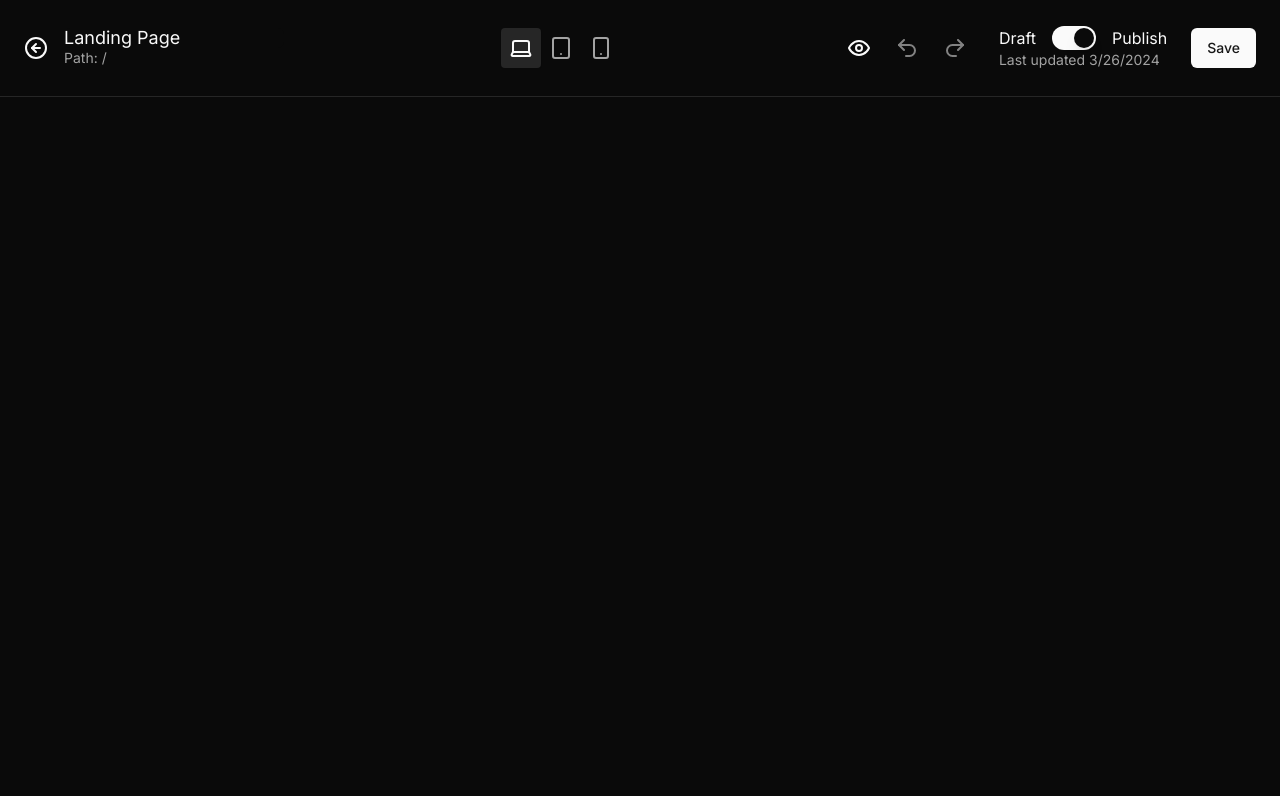
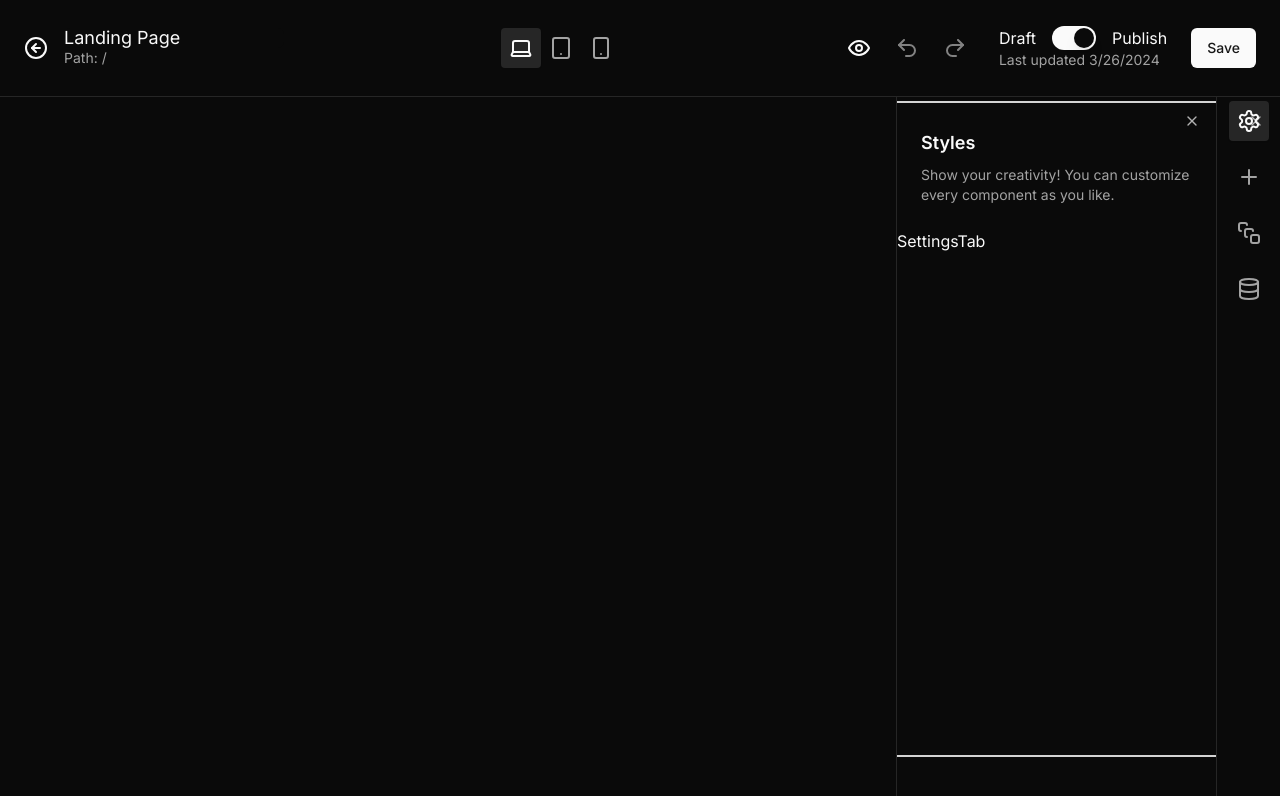
Before and after one commit to hassan-31x/website-builder-nextjs, a Next.js app: page /editor in a window 1280 px wide. Shown: the top 796 px of the page. Built offline with nearby package versions, Linux system fonts and the light colour scheme.

Commit message:
feat: tabs

```diff
--- /dev/null
+++ b/app/editor/_components/editor-sidebar/index.tsx
@@ -0,0 +1,74 @@
+"use client"
+
+import { Sheet, SheetContent, SheetDescription, SheetHeader, SheetTitle } from "@/components/ui/sheet"
+import { Tabs, TabsContent } from "@/components/ui/tabs"
+import { RootState } from "@/redux/store"
+import { clsx } from "clsx"
+import { useDispatch, useSelector } from "react-redux"
+import TabsList from "./tabs"
+import SettingsTab from "./tabs/settings-tab"
+
+type Props = {}
+
+const EditorSidebar = (props: Props) => {
+  const dispatch = useDispatch()
+  const state = useSelector((state: RootState) => state.builder)
+
+  return (
+    <Sheet
+      open={true}
+      modal={false}
+    >
+      <Tabs
+        className="w-full "
+        defaultValue="Settings"
+      >
+        <SheetContent
+          showX={false}
+          side="right"
+          className={clsx(
+            'mt-[97px] w-16 z-[80] shadow-none  p-0 focus:border-none transition-all overflow-hidden',
+            { hidden: state.editor.previewMode }
+          )}
+        >
+          <TabsList />
+        </SheetContent>
+        <SheetContent
+          showX={false}
+          side="right"
+          className={clsx(
+            'mt-[97px] w-80 z-[40] shadow-none p-0 mr-16 bg-background h-full transition-all overflow-hidden ',
+            { hidden: state.editor.previewMode }
+          )}
+        >
+          <div className="grid gap-4 h-full pb-36 overflow-scroll">
+            <TabsContent value="Settings">
+              <SheetHeader className="text-left p-6">
+                <SheetTitle>Styles</SheetTitle>
+                <SheetDescription>
+                  Show your creativity! You can customize every component as you
+                  like.
+                </SheetDescription>
+              </SheetHeader>
+              <SettingsTab />
+            </TabsContent>
+            <TabsContent value="Media">
+              {/* <MediaBucketTab subaccountId={subaccountId} /> */}
+            </TabsContent>
+            <TabsContent value="Components">
+              <SheetHeader className="text-left p-6 ">
+                <SheetTitle>Components</SheetTitle>
+                <SheetDescription>
+                  You can drag and drop components on the canvas
+                </SheetDescription>
+              </SheetHeader>
+              {/* <ComponentsTab /> */}
+            </TabsContent>
+          </div>
+        </SheetContent>
+      </Tabs>
+    </Sheet>
+  )
+}
+
+export default EditorSidebar
--- /dev/null
+++ b/app/editor/_components/editor-sidebar/tabs/index.tsx
@@ -0,0 +1,38 @@
+import { Tabs, TabsContent, TabsList, TabsTrigger } from '@/components/ui/tabs'
+import { Database, Plus, SettingsIcon, SquareStackIcon } from 'lucide-react'
+
+type Props = {}
+
+const TabList = (props: Props) => {
+  return (
+    <TabsList className=" flex items-center flex-col justify-evenly w-full bg-transparent h-fit gap-4 ">
+      <TabsTrigger
+        value="Settings"
+        className="w-10 h-10 p-0 data-[state=active]:bg-muted"
+      >
+        <SettingsIcon />
+      </TabsTrigger>
+      <TabsTrigger
+        value="Components"
+        className="data-[state=active]:bg-muted w-10 h-10 p-0"
+      >
+        <Plus />
+      </TabsTrigger>
+
+      <TabsTrigger
+        value="Layers"
+        className="w-10 h-10 p-0 data-[state=active]:bg-muted"
+      >
+        <SquareStackIcon />
+      </TabsTrigger>
+      <TabsTrigger
+        value="Media"
+        className="w-10 h-10 p-0 data-[state=active]:bg-muted"
+      >
+        <Database />
+      </TabsTrigger>
+    </TabsList>
+  )
+}
+
+export default TabList
--- /dev/null
+++ b/app/editor/_components/editor-sidebar/tabs/settings-tab.tsx
@@ -0,0 +1,11 @@
+import React from 'react'
+
+type Props = {}
+
+const SettingsTab = (props: Props) => {
+  return (
+    <div>SettingsTab</div>
+  )
+}
+
+export default SettingsTab
--- a/app/editor/page.tsx
+++ b/app/editor/page.tsx
@@ -1,4 +1,5 @@
 import EditorNavigation from './_components/editor-navigation'
+import EditorSidebar from './_components/editor-sidebar'
 
 type Props = {}
 
@@ -6,6 +7,8 @@
   return (
     <div className='fixed top-0 bottom-0 left-0 right-0 z-[20] bg-background overflow-hidden'>
       <EditorNavigation />
+
+      <EditorSidebar />
     </div>
   )
 }
--- /dev/null
+++ b/components/ui/sheet.tsx
@@ -0,0 +1,140 @@
+"use client"
+
+import * as React from "react"
+import * as SheetPrimitive from "@radix-ui/react-dialog"
+import { cva, type VariantProps } from "class-variance-authority"
+import { X } from "lucide-react"
+
+import { cn } from "@/lib/utils"
+
+const Sheet = SheetPrimitive.Root
+
+const SheetTrigger = SheetPrimitive.Trigger
+
+const SheetClose = SheetPrimitive.Close
+
+const SheetPortal = SheetPrimitive.Portal
+
+const SheetOverlay = React.forwardRef<
+  React.ElementRef<typeof SheetPrimitive.Overlay>,
+  React.ComponentPropsWithoutRef<typeof SheetPrimitive.Overlay>
+>(({ className, ...props }, ref) => (
+  <SheetPrimitive.Overlay
+    className={cn(
+      "fixed inset-0 z-50 bg-black/80  data-[state=open]:animate-in data-[state=closed]:animate-out data-[state=closed]:fade-out-0 data-[state=open]:fade-in-0",
+      className
+    )}
+    {...props}
+    ref={ref}
+  />
+))
+SheetOverlay.displayName = SheetPrimitive.Overlay.displayName
+
+const sheetVariants = cva(
+  "fixed z-50 gap-4 bg-background p-6 shadow-lg transition ease-in-out data-[state=open]:animate-in data-[state=closed]:animate-out data-[state=closed]:duration-300 data-[state=open]:duration-500",
+  {
+    variants: {
+      side: {
+        top: "inset-x-0 top-0 border-b data-[state=closed]:slide-out-to-top data-[state=open]:slide-in-from-top",
+        bottom:
+          "inset-x-0 bottom-0 border-t data-[state=closed]:slide-out-to-bottom data-[state=open]:slide-in-from-bottom",
+        left: "inset-y-0 left-0 h-full w-3/4 border-r data-[state=closed]:slide-out-to-left data-[state=open]:slide-in-from-left sm:max-w-sm",
+        right:
+          "inset-y-0 right-0 h-full w-3/4  border-l data-[state=closed]:slide-out-to-right data-[state=open]:slide-in-from-right sm:max-w-sm",
+      },
+    },
+    defaultVariants: {
+      side: "right",
+    },
+  }
+)
+
+interface SheetContentProps
+  extends React.ComponentPropsWithoutRef<typeof SheetPrimitive.Content>,
+    VariantProps<typeof sheetVariants> {}
+
+const SheetContent = React.forwardRef<
+  React.ElementRef<typeof SheetPrimitive.Content>,
+  SheetContentProps
+>(({ side = "right", className, children, ...props }, ref) => (
+  <SheetPortal>
+    <SheetOverlay />
+    <SheetPrimitive.Content
+      ref={ref}
+      className={cn(sheetVariants({ side }), className)}
+      {...props}
+    >
+      {children}
+      <SheetPrimitive.Close className="absolute right-4 top-4 rounded-sm opacity-70 ring-offset-background transition-opacity hover:opacity-100 focus:outline-none focus:ring-2 focus:ring-ring focus:ring-offset-2 disabled:pointer-events-none data-[state=open]:bg-secondary">
+        <X className="h-4 w-4" />
+        <span className="sr-only">Close</span>
+      </SheetPrimitive.Close>
+    </SheetPrimitive.Content>
+  </SheetPortal>
+))
+SheetContent.displayName = SheetPrimitive.Content.displayName
+
+const SheetHeader = ({
+  className,
+  ...props
+}: React.HTMLAttributes<HTMLDivElement>) => (
+  <div
+    className={cn(
+      "flex flex-col space-y-2 text-center sm:text-left",
+      className
+    )}
+    {...props}
+  />
+)
+SheetHeader.displayName = "SheetHeader"
+
+const SheetFooter = ({
+  className,
+  ...props
+}: React.HTMLAttributes<HTMLDivElement>) => (
+  <div
+    className={cn(
+      "flex flex-col-reverse sm:flex-row sm:justify-end sm:space-x-2",
+      className
+    )}
+    {...props}
+  />
+)
+SheetFooter.displayName = "SheetFooter"
+
+const SheetTitle = React.forwardRef<
+  React.ElementRef<typeof SheetPrimitive.Title>,
+  React.ComponentPropsWithoutRef<typeof SheetPrimitive.Title>
+>(({ className, ...props }, ref) => (
+  <SheetPrimitive.Title
+    ref={ref}
+    className={cn("text-lg font-semibold text-foreground", className)}
+    {...props}
+  />
+))
+SheetTitle.displayName = SheetPrimitive.Title.displayName
+
+const SheetDescription = React.forwardRef<
+  React.ElementRef<typeof SheetPrimitive.Description>,
+  React.ComponentPropsWithoutRef<typeof SheetPrimitive.Description>
+>(({ className, ...props }, ref) => (
+  <SheetPrimitive.Description
+    ref={ref}
+    className={cn("text-sm text-muted-foreground", className)}
+    {...props}
+  />
+))
+SheetDescription.displayName = SheetPrimitive.Description.displayName
+
+export {
+  Sheet,
+  SheetPortal,
+  SheetOverlay,
+  SheetTrigger,
+  SheetClose,
+  SheetContent,
+  SheetHeader,
+  SheetFooter,
+  SheetTitle,
+  SheetDescription,
+}
--- a/package.json
+++ b/package.json
@@ -9,6 +9,7 @@
     "lint": "next lint"
   },
   "dependencies": {
+    "@radix-ui/react-dialog": "^1.0.5",
     "@radix-ui/react-dropdown-menu": "^2.0.6",
     "@radix-ui/react-slot": "^1.0.2",
     "@radix-ui/react-switch": "^1.0.3",
```
Also changed, not shown: 1 other file (tests, documents, lock files or other folders).
